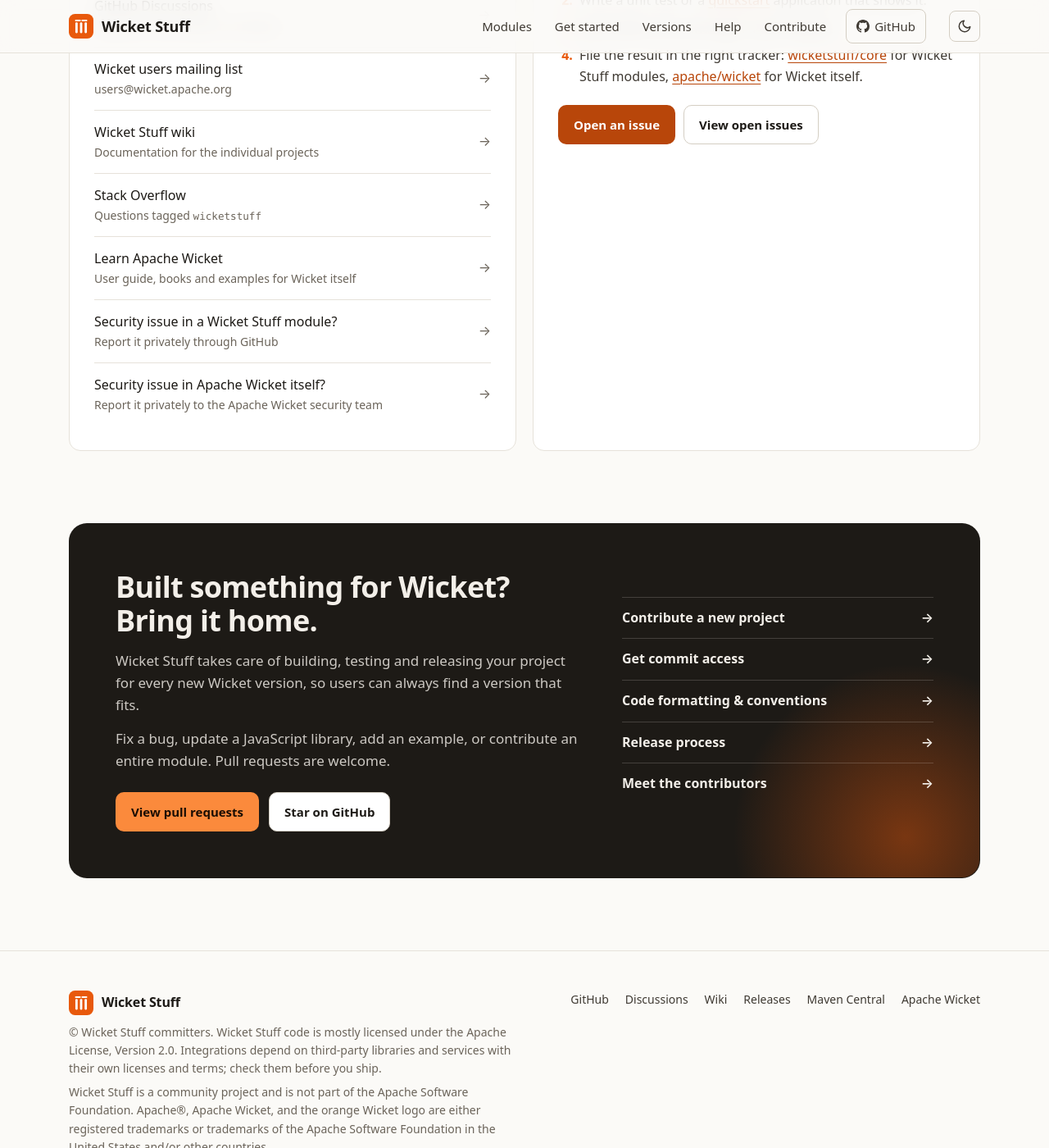
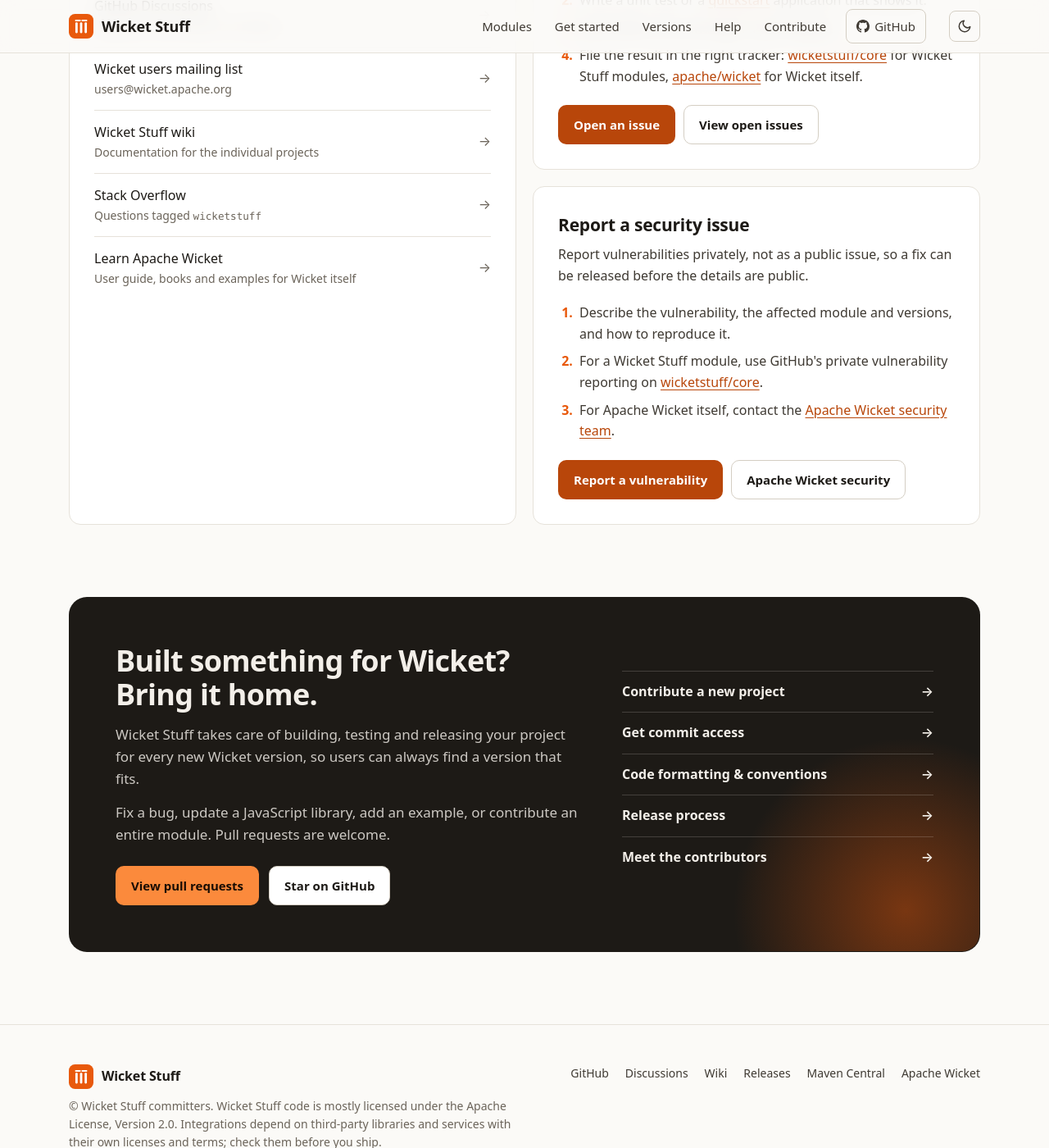
Before and after one commit to wicketstuff/wicketstuff.github.com, a Jekyll site: the page index.html, which Jekyll copies as it is, in a window 1280 px wide and 1400 px high, scrolled down 5218 px. Shown: the whole window at 82% size. Built offline with Jekyll 4.4.1, drawn with Linux system fonts in a browser that asks for light colours.

Commit message:
Give security reporting its own help panel
Move the two security entries out of the "Ask a question" list into a
"Report a security issue" panel below "Report a bug", with the same
layout: steps for private reporting, a button for GitHub's private
vulnerability reporting and one for the Apache Wicket security team.
The panel is reachable as #security.

Co-Authored-By: Claude Opus 5.5 <noreply@anthropic.com>

```diff
--- a/assets/site.css
+++ b/assets/site.css
@@ -317,6 +317,7 @@ table.versions { width: 100%; border-collapse: collapse; font-size: 15px; min-wi
 
 .help-grid { display: grid; grid-template-columns: 1fr 1fr; gap: 20px; }
 @media (max-width: 860px) { .help-grid { grid-template-columns: 1fr; } }
+.panel-stack { display: grid; gap: 20px; align-content: start; }
 .panel { background: var(--surface); border: 1px solid var(--line); border-radius: var(--radius); padding: 30px; }
 .panel h3 { margin: 0 0 6px; font-size: 21px; letter-spacing: -.01em; }
 .panel > p { margin: 0 0 20px; color: var(--ink-soft); }
--- a/index.html
+++ b/index.html
@@ -665,10 +665,9 @@ Wicket 10.x LTS  →  Wicket Stuff 10.12.0</code></pre>
           <li><a href="https://github.com/wicketstuff/core/wiki"><span>Wicket Stuff wiki<small>Documentation for the individual projects</small></span><span class="arrow" aria-hidden="true">→</span></a></li>
           <li><a href="https://stackoverflow.com/questions/tagged/wicketstuff"><span>Stack Overflow<small>Questions tagged <code>wicketstuff</code></small></span><span class="arrow" aria-hidden="true">→</span></a></li>
           <li><a href="https://wicket.apache.org/learn/"><span>Learn Apache Wicket<small>User guide, books and examples for Wicket itself</small></span><span class="arrow" aria-hidden="true">→</span></a></li>
-          <li><a href="https://github.com/wicketstuff/core/security/advisories/new"><span>Security issue in a Wicket Stuff module?<small>Report it privately through GitHub</small></span><span class="arrow" aria-hidden="true">→</span></a></li>
-          <li><a href="https://wicket.apache.org/community/#security"><span>Security issue in Apache Wicket itself?<small>Report it privately to the Apache Wicket security team</small></span><span class="arrow" aria-hidden="true">→</span></a></li>
         </ul>
       </div>
+      <div class="panel-stack">
       <div class="panel">
         <h3>Report a bug</h3>
         <p>Help us help you. A good report gets fixed much faster.</p>
@@ -682,6 +681,20 @@ Wicket 10.x LTS  →  Wicket Stuff 10.12.0</code></pre>
           <a class="btn btn-primary" href="https://github.com/wicketstuff/core/issues/new">Open an issue</a>
           <a class="btn btn-ghost" href="https://github.com/wicketstuff/core/issues">View open issues</a>
         </div>
+      </div>
+      <div class="panel" id="security">
+        <h3>Report a security issue</h3>
+        <p>Report vulnerabilities privately, not as a public issue, so a fix can be released before the details are public.</p>
+        <ol class="bug-steps">
+          <li>Describe the vulnerability, the affected module and versions, and how to reproduce it.</li>
+          <li>For a Wicket Stuff module, use GitHub's private vulnerability reporting on <a href="https://github.com/wicketstuff/core/security">wicketstuff/core</a>.</li>
+          <li>For Apache Wicket itself, contact the <a href="https://wicket.apache.org/community/#security">Apache Wicket security team</a>.</li>
+        </ol>
+        <div class="actions">
+          <a class="btn btn-primary" href="https://github.com/wicketstuff/core/security/advisories/new">Report a vulnerability</a>
+          <a class="btn btn-ghost" href="https://wicket.apache.org/community/#security">Apache Wicket security</a>
+        </div>
+      </div>
       </div>
     </div>
   </div>
```
